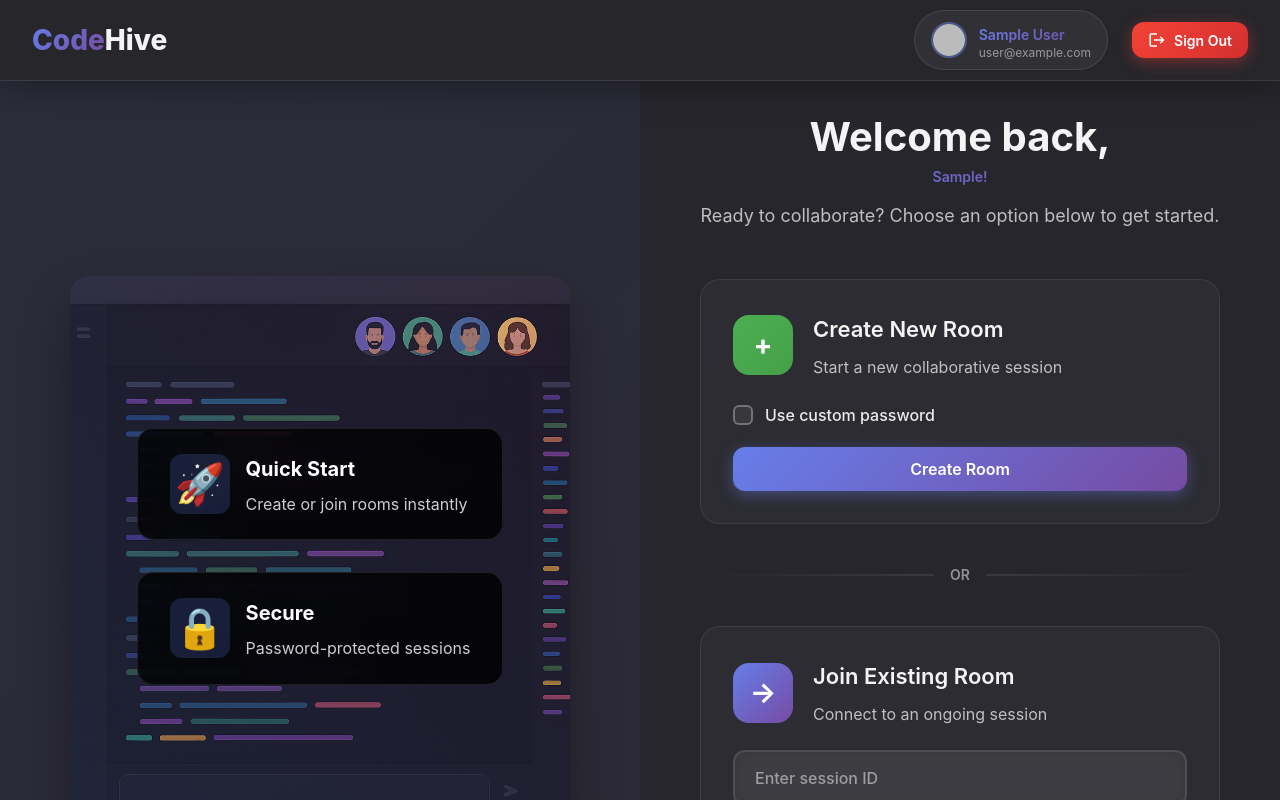
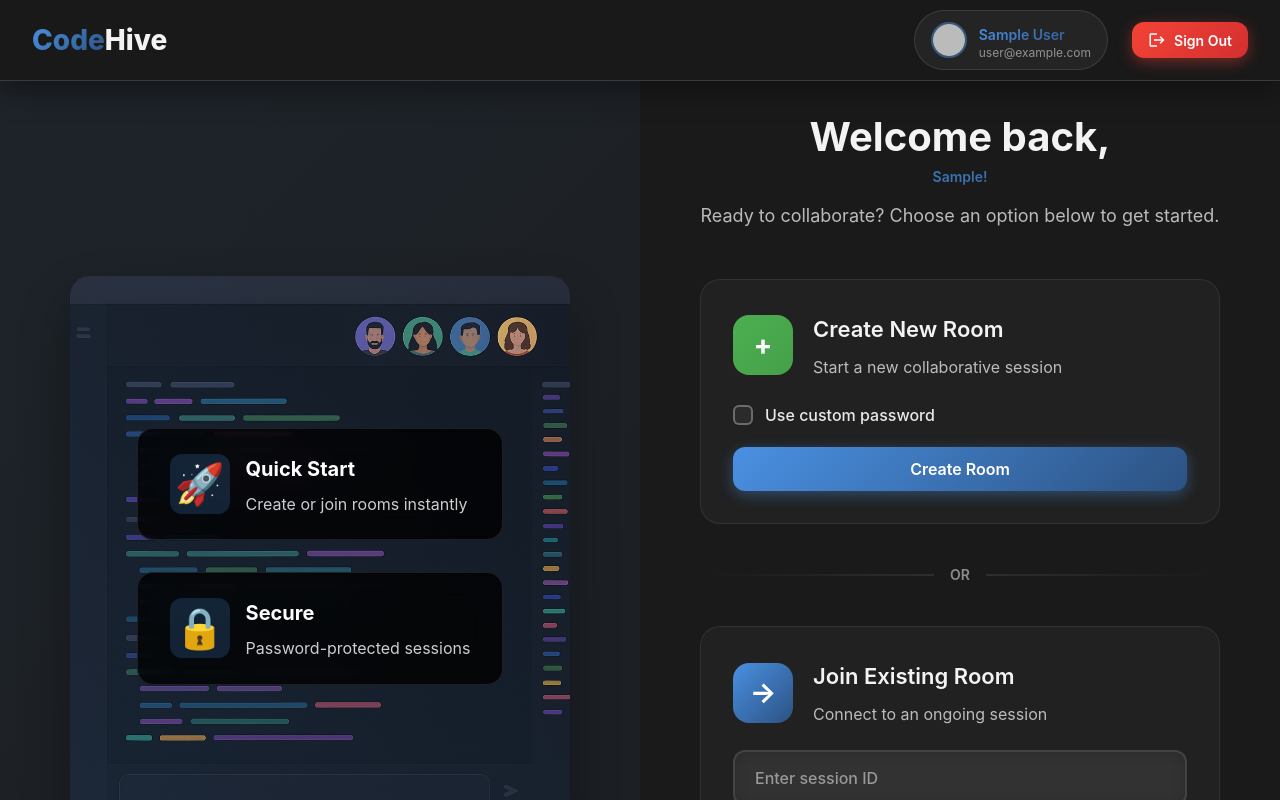
Before and after one commit to jayyprajapati/code-collaboration-tool, a React (Vite) app: page /dashboard in a window 1280 px wide. Shown: the top 800 px of the page. Built offline with nearby package versions, Linux system fonts and the light colour scheme; no server answers; sample sign-in values are in the browser's storage.

Commit message:
Style: color theme change

```diff
--- a/src/App.css
+++ b/src/App.css
@@ -8,7 +8,7 @@
 
 .login-left {
   position: relative;
-  background: linear-gradient(135deg, rgba(102, 126, 234, 0.1) 0%, rgba(118, 75, 162, 0.1) 100%);
+  background: linear-gradient(135deg, rgba(74, 144, 226, 0.08) 0%, rgba(44, 82, 130, 0.08) 100%);
   overflow: hidden;
   display: flex;
   align-items: center;
@@ -43,7 +43,7 @@
   left: 0;
   right: 0;
   bottom: 0;
-  background: linear-gradient(45deg, rgba(102, 126, 234, 0.2), rgba(118, 75, 162, 0.2));
+  background: linear-gradient(45deg, rgba(74, 144, 226, 0.15), rgba(44, 82, 130, 0.15));
   display: flex;
   align-items: center;
   justify-content: center;
@@ -188,7 +188,7 @@
 .feature-item:hover {
   background: rgba(255, 255, 255, 0.05);
   transform: translateY(-2px);
-  border-color: rgba(102, 126, 234, 0.3);
+  border-color: rgba(74, 144, 226, 0.3);
 }
 
 .feature-icon {
@@ -199,7 +199,7 @@
   width: 48px;
   height: 48px;
   border-radius: 12px;
-  background: rgba(102, 126, 234, 0.1);
+  background: rgba(74, 144, 226, 0.15);
   flex-shrink: 0;
 }
 
@@ -310,7 +310,7 @@
 
 .dashboard-left {
   position: relative;
-  background: linear-gradient(135deg, rgba(102, 126, 234, 0.08) 0%, rgba(118, 75, 162, 0.08) 100%);
+  background: linear-gradient(135deg, rgba(74, 144, 226, 0.08) 0%, rgba(44, 82, 130, 0.08) 100%);
   display: flex;
   align-items: center;
   justify-content: center;
@@ -333,7 +333,7 @@
   left: 0;
   right: 0;
   bottom: 0;
-  background: linear-gradient(45deg, rgba(102, 126, 234, 0.15), rgba(118, 75, 162, 0.15));
+  background: linear-gradient(45deg, rgba(74, 144, 226, 0.15), rgba(44, 82, 130, 0.15));
   display: flex;
   align-items: center;
   justify-content: center;
@@ -374,7 +374,7 @@
   justify-content: center;
   width: 60px;
   height: 60px;
-  background: rgba(102, 126, 234, 0.2);
+  background: rgba(74, 144, 226, 0.2);
   border-radius: 12px;
   flex-shrink: 0;
 }
@@ -463,7 +463,7 @@
 
 .action-card:hover {
   background: rgba(255, 255, 255, 0.06);
-  border-color: rgba(102, 126, 234, 0.3);
+  border-color: rgba(74, 144, 226, 0.3);
   transform: translateY(-4px);
   box-shadow: 0 20px 40px rgba(0, 0, 0, 0.15);
 }
@@ -493,7 +493,7 @@
 }
 
 .join-icon {
-  background: linear-gradient(135deg, #667eea 0%, #764ba2 100%);
+  background: linear-gradient(135deg, #4a90e2 0%, #2c5282 100%);
   color: white;
 }
 
@@ -976,10 +976,10 @@
   position: sticky;
   top: 0;
   z-index: 100;
-  background: rgba(38, 38, 44, 0.95);
+  background: rgba(26, 26, 26, 0.95);
   backdrop-filter: blur(20px);
-  border-bottom: 1px solid rgba(255, 255, 255, 0.1);
-  box-shadow: 0 8px 32px rgba(0, 0, 0, 0.3);
+  border-bottom: 1px solid rgba(255, 255, 255, 0.15);
+  box-shadow: 0 8px 32px rgba(0, 0, 0, 0.4);
 }
 
 .header-container {
@@ -1068,7 +1068,7 @@
 
 .user-info:hover {
   background: rgba(255, 255, 255, 0.08);
-  border-color: rgba(102, 126, 234, 0.3);
+  border-color: rgba(74, 144, 226, 0.3);
 }
 
 .user-avatar {
@@ -1076,7 +1076,7 @@
   height: 36px;
   border-radius: 50%;
   object-fit: cover;
-  border: 2px solid rgba(102, 126, 234, 0.5);
+  border: 2px solid rgba(74, 144, 226, 0.5);
 }
 
 .user-details {
@@ -1396,7 +1396,7 @@ button.lang-select:hover,.lang-select-option:hover {
 }
 
 .message-sender-content {
-  background-color: rgba(63, 162, 246, 0.2) !important;
+  background-color: rgba(74, 144, 226, 0.2) !important;
 }
 
 .manage-user-name-role {
@@ -1431,7 +1431,7 @@ button.lang-select:hover,.lang-select-option:hover {
 }
 
 .manage-user-role-update-btn:hover {
-  background-color: rgba(63, 162, 246, 0.2);
+  background-color: rgba(74, 144, 226, 0.2);
 }
 
 .role-manager-title {
--- a/src/components/Button.css
+++ b/src/components/Button.css
@@ -19,24 +19,24 @@
 
 /* Button Variants */
 .custom-btn--primary {
-  background: linear-gradient(135deg, #667eea 0%, #764ba2 100%);
+  background: linear-gradient(135deg, #4a90e2 0%, #2c5282 100%);
   color: white;
-  box-shadow: 0 4px 15px 0 rgba(102, 126, 234, 0.4);
+  box-shadow: 0 4px 15px 0 rgba(74, 144, 226, 0.4);
 }
 
 .custom-btn--primary:hover:not(.custom-btn--disabled) {
   transform: translateY(-2px);
-  box-shadow: 0 8px 25px 0 rgba(102, 126, 234, 0.6);
+  box-shadow: 0 8px 25px 0 rgba(74, 144, 226, 0.6);
 }
 
 .custom-btn--secondary {
   background: transparent;
-  color: #667eea;
-  border: 2px solid #667eea;
+  color: #4a90e2;
+  border: 2px solid #4a90e2;
 }
 
 .custom-btn--secondary:hover:not(.custom-btn--disabled) {
-  background: #667eea;
+  background: #4a90e2;
   color: white;
   transform: translateY(-2px);
 }
@@ -133,7 +133,7 @@
 
 /* Focus styles */
 .custom-btn:focus-visible {
-  outline: 2px solid #667eea;
+  outline: 2px solid #4a90e2;
   outline-offset: 2px;
 }
 
--- a/src/components/Checkbox.css
+++ b/src/components/Checkbox.css
@@ -53,9 +53,9 @@
 
 /* Checked state */
 .custom-checkbox__input:checked + .custom-checkbox__checkmark {
-  background: linear-gradient(135deg, #667eea 0%, #764ba2 100%);
-  border-color: #667eea;
-  box-shadow: 0 4px 15px 0 rgba(102, 126, 234, 0.4);
+  background: linear-gradient(135deg, #4a90e2 0%, #2c5282 100%);
+  border-color: #4a90e2;
+  box-shadow: 0 4px 15px 0 rgba(74, 144, 226, 0.4);
 }
 
 .custom-checkbox__input:checked + .custom-checkbox__checkmark .custom-checkbox__icon {
@@ -65,13 +65,13 @@
 
 /* Hover state */
 .custom-checkbox-wrapper:hover:not(.custom-checkbox-wrapper--disabled) .custom-checkbox__checkmark {
-  border-color: #667eea;
-  background: rgba(102, 126, 234, 0.1);
+  border-color: #4a90e2;
+  background: rgba(74, 144, 226, 0.1);
 }
 
 /* Focus state */
 .custom-checkbox__input:focus + .custom-checkbox__checkmark {
-  outline: 2px solid #667eea;
+  outline: 2px solid #4a90e2;
   outline-offset: 2px;
 }
 
@@ -90,7 +90,7 @@
   width: 0;
   height: 0;
   border-radius: 50%;
-  background: rgba(102, 126, 234, 0.3);
+  background: rgba(74, 144, 226, 0.3);
   transform: translate(-50%, -50%);
   transition: width 0.3s, height 0.3s;
 }
--- a/src/components/Input.css
+++ b/src/components/Input.css
@@ -15,8 +15,8 @@
 }
 
 .custom-input--focused {
-  border-color: #667eea;
-  box-shadow: 0 0 0 3px rgba(102, 126, 234, 0.1);
+  border-color: #4a90e2;
+  box-shadow: 0 0 0 3px rgba(74, 144, 226, 0.1);
 }
 
 .custom-input--error {
@@ -80,7 +80,7 @@
   font-weight: 500;
   pointer-events: none;
   transition: all 0.3s cubic-bezier(0.4, 0, 0.2, 1);
-  background: rgba(38, 38, 44, 0.8);
+  background: rgba(26, 26, 26, 0.8);
   padding: 0 0.5rem;
   border-radius: 4px;
 }
@@ -108,7 +108,7 @@
   top: 0;
   transform: translateY(-50%);
   font-size: 0.875rem !important;
-  color: #667eea;
+  color: #4a90e2;
 }
 
 .custom-input--error .custom-input__label--floating {
--- a/src/index.css
+++ b/src/index.css
@@ -3,16 +3,16 @@
   line-height: 1.6;
   font-weight: 400;
 
-  /* Theme Colors */
-  --primary-bg: #26262c;
+  /* Theme Colors - Dark Blue/Grey/White */
+  --primary-bg: #1a1a1a;
   --secondary-bg: rgba(255, 255, 255, 0.05);
-  --accent-color: #667eea;
-  --accent-gradient: linear-gradient(135deg, #667eea 0%, #764ba2 100%);
+  --accent-color: #4a90e2;
+  --accent-gradient: linear-gradient(135deg, #4a90e2 0%, #2c5282 100%);
   --text-primary: rgba(255, 255, 255, 0.95);
   --text-secondary: rgba(255, 255, 255, 0.7);
   --text-muted: rgba(255, 255, 255, 0.5);
-  --border-color: rgba(255, 255, 255, 0.1);
-  --shadow-color: rgba(0, 0, 0, 0.3);
+  --border-color: rgba(255, 255, 255, 0.15);
+  --shadow-color: rgba(0, 0, 0, 0.4);
 
   /* Success/Error Colors */
   --success-color: #4CAF50;
@@ -64,8 +64,8 @@ body::before {
   width: 100%;
   height: 100%;
   background:
-    radial-gradient(circle at 25% 25%, rgba(102, 126, 234, 0.1) 0%, transparent 50%),
-    radial-gradient(circle at 75% 75%, rgba(118, 75, 162, 0.1) 0%, transparent 50%);
+    radial-gradient(circle at 25% 25%, rgba(74, 144, 226, 0.08) 0%, transparent 50%),
+    radial-gradient(circle at 75% 75%, rgba(44, 82, 130, 0.08) 0%, transparent 50%);
   z-index: -1;
   animation: subtleFloat 20s ease-in-out infinite alternate;
 }
@@ -90,12 +90,12 @@ body::before {
 }
 
 ::-webkit-scrollbar-thumb {
-  background: rgba(102, 126, 234, 0.7);
+  background: rgba(74, 144, 226, 0.7);
   border-radius: 10px;
 }
 
 ::-webkit-scrollbar-thumb:hover {
-  background: rgba(102, 126, 234, 0.9);
+  background: rgba(74, 144, 226, 0.9);
 }
 
 h1 {
```
